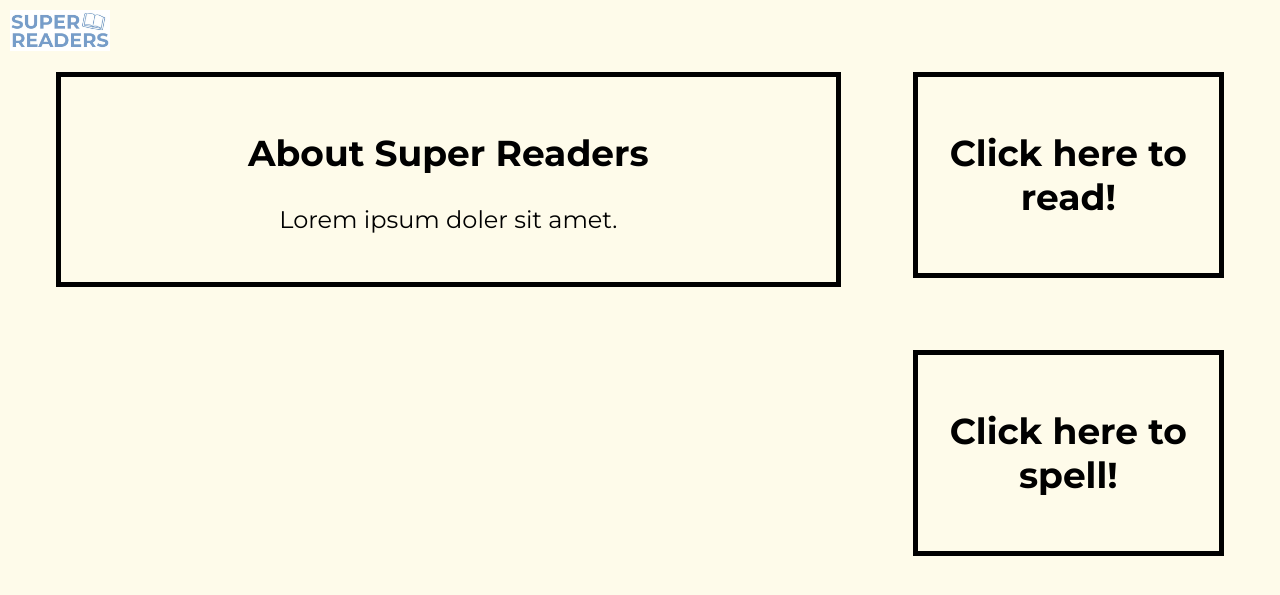
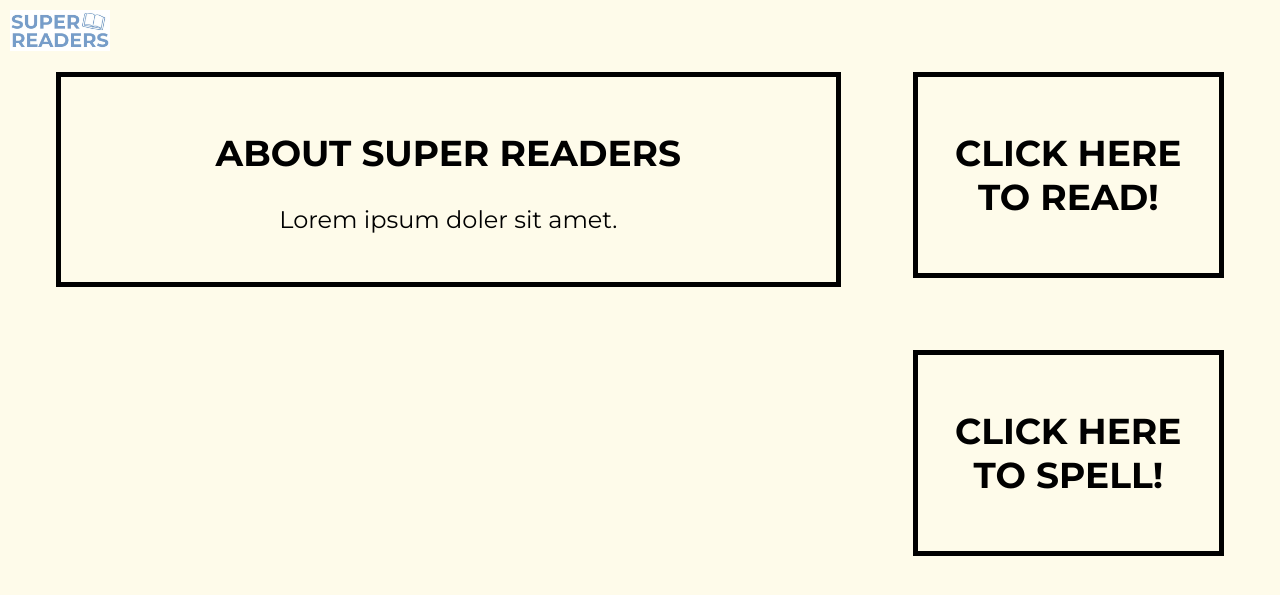
Before and after one commit to linguini1/oec-2024, a Flask app: page / in a window 1280 px wide. Shown: the top 595 px of the page. Run offline with Flask 3, Linux system fonts and the light colour scheme.

Commit message:
Added capitalized letters.

```diff
--- a/static/index.css
+++ b/static/index.css
@@ -46,3 +46,7 @@
 #reading {
   margin-bottom: 3em;
 }
+
+h2 {
+  text-transform: uppercase;
+}
```
